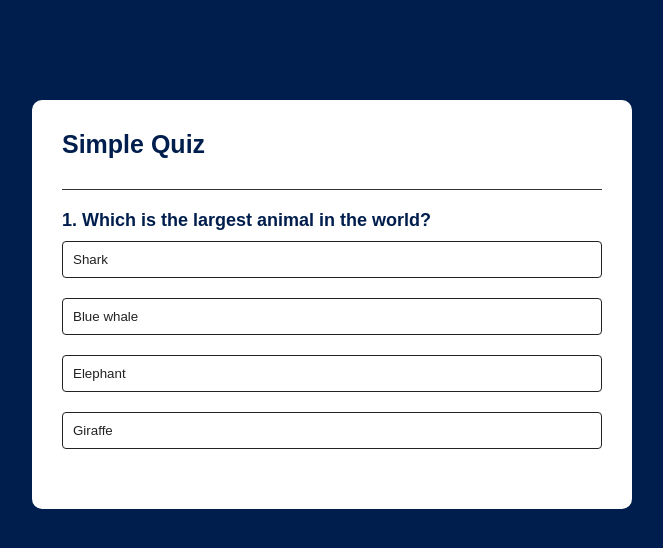
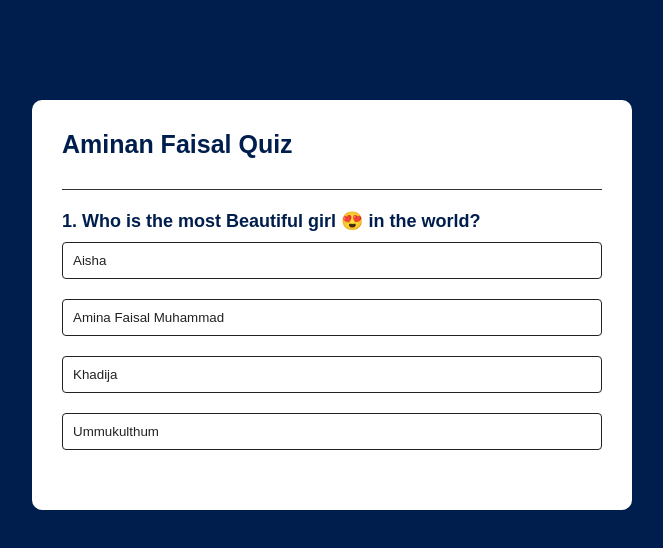
Before and after one commit to Faisallm/quiz-app, a plain HTML site: page index.html in a window 1280 px wide. Shown: the whole page, without its empty margins (308-971 px from the left). Drawn offline with Linux system fonts and the light colour scheme.

Commit message:
Gear 2nd

```diff
--- a/index.html
+++ b/index.html
@@ -12,7 +12,7 @@
 
     <div class="app">
 
-        <h1>Simple Quiz</h1>
+        <h1>Aminan Faisal Quiz</h1>
 
         <div class="quiz">
 
--- a/script.js
+++ b/script.js
@@ -1,38 +1,46 @@
 const questions = [
     {
-        question: "Which is the largest animal in the world?",
+        question: "Who is the most Beautiful girl 😍 in the world?",
         answers: [
-            {text: "Shark", correct: false},
-            {text: "Blue whale", correct: true},
-            {text: "Elephant", correct: false},
-            {text: "Giraffe", correct: false},
+            {text: "Aisha", correct: false},
+            {text: "Amina Faisal Muhammad", correct: true},
+            {text: "Khadija", correct: false},
+            {text: "Ummukulthum", correct: false},
         ]
     },
     {
-        question: "Which is the largest desert in the world?",
+        question: "Which is the naughtiest/troublemaker?",
         answers: [
-            {text: "Kalahari", correct: false},
-            {text: "Gobi", correct: false},
-            {text: "Sahara", correct: false},
-            {text: "Antartica", correct: true},
+            {text: "Amimi 💕", correct: true},
+            {text: "Faisal 💙", correct: false},
         ]
     },
     {
-        question: "Which is the smallest continent in the world?",
+        question: "Which is the calm/peacemaker?",
         answers: [
-            {text: "Asia", correct: false},
-            {text: "Australia", correct: true},
-            {text: "Arctic", correct: false},
-            {text: "Africa", correct: false},
+            {text: "Amimi 💕", correct: false},
+            {text: "Faisal  💙", correct: true},
         ]
     },
     {
-        question: "Which is the smallest country in the world?",
+        question: "Who is the sexiest woman  🍒🍑 in the world?",
         answers: [
-            {text: "Vatican City", correct: true},
-            {text: "Bhutan", correct: false},
-            {text: "Nepal", correct: false},
-            {text: "Sri Lanka", correct: false},
+            {text: "Hadiza", correct: false},
+            {text: "Humaira", correct: false},
+            {text: "Zainab", correct: false},
+            {text: "Amina", correct: true},
+        ]
+    },
+    {
+        question: "Who are you 🏃‍♀️🏃‍♀️🏃‍♀️🏃‍♀️🏃‍♀️ from?",
+        answers: [
+            {text: "Faisal", correct: true},
+        ]
+    },
+    {
+        question: "Who do you want to spend the rest of your life with?💃💃",
+        answers: [
+            {text: "Faisal", correct: true},
         ]
     },
 ]
@@ -112,7 +120,23 @@ function handleNextButton() {
 function showScore() {
     resetState();
     questionElement.innerHTML = `You scored ${score} out of
-    ${questions.length}!`
+    ${questions.length}! ❤️❤️❤️😘😘😘💋💋💋`
+
+    let img = document.createElement('img')
+    img.src = 'faisal.jpeg'
+    img.style.width = "100px";
+    img.style.height= "100px";
+    img.style.borderRadius = "4px";
+    questionElement.appendChild(img)
+
+    let audio = document.createElement('audio');
+    audio.controls = 'autoplay';
+    audio.src = 'habibi.mp3';
+    audio.type = 'audio/mpeg';
+    audio.autoplay = true;
+    questionElement.appendChild(audio)
+
+
     nextButton.innerHTML = "Play Again";
     nextButton.style.display = "block";
 }
```
Also changed, not shown: faisal.jpeg (added), 2 other files.
